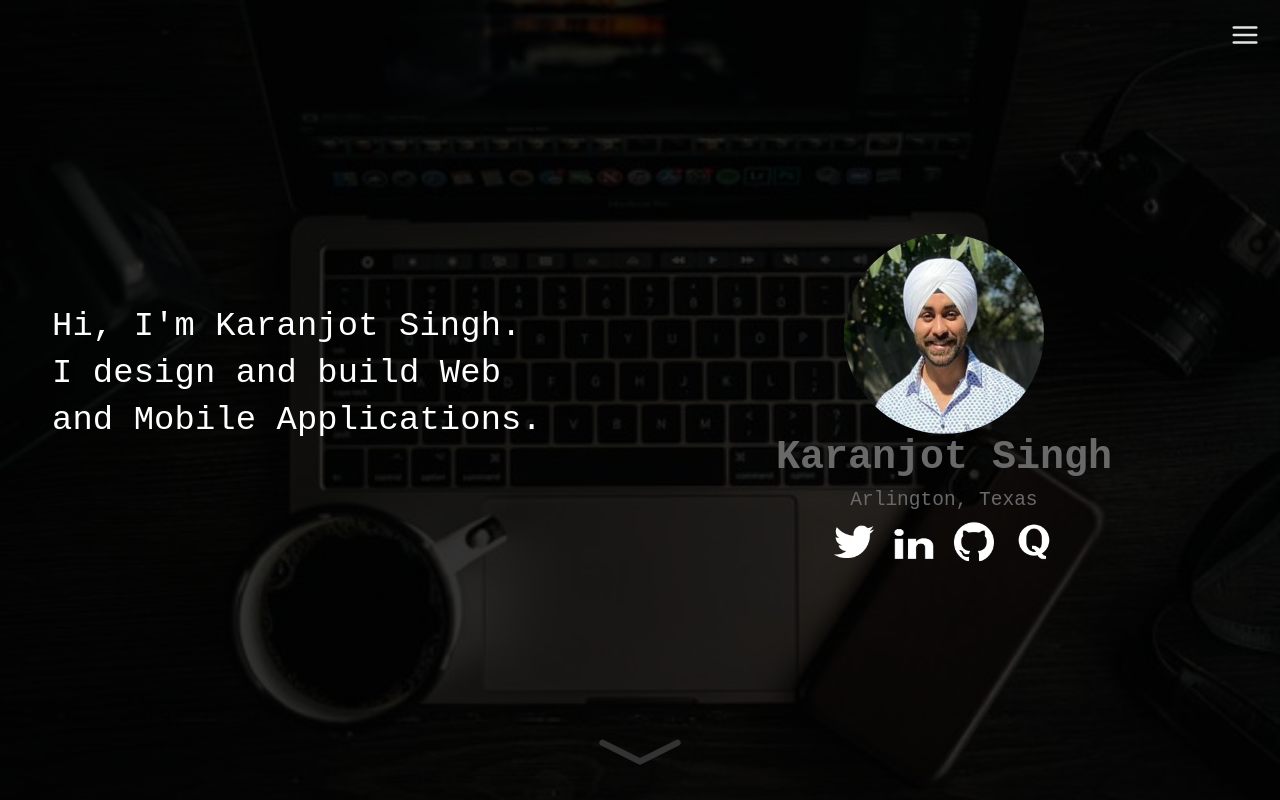
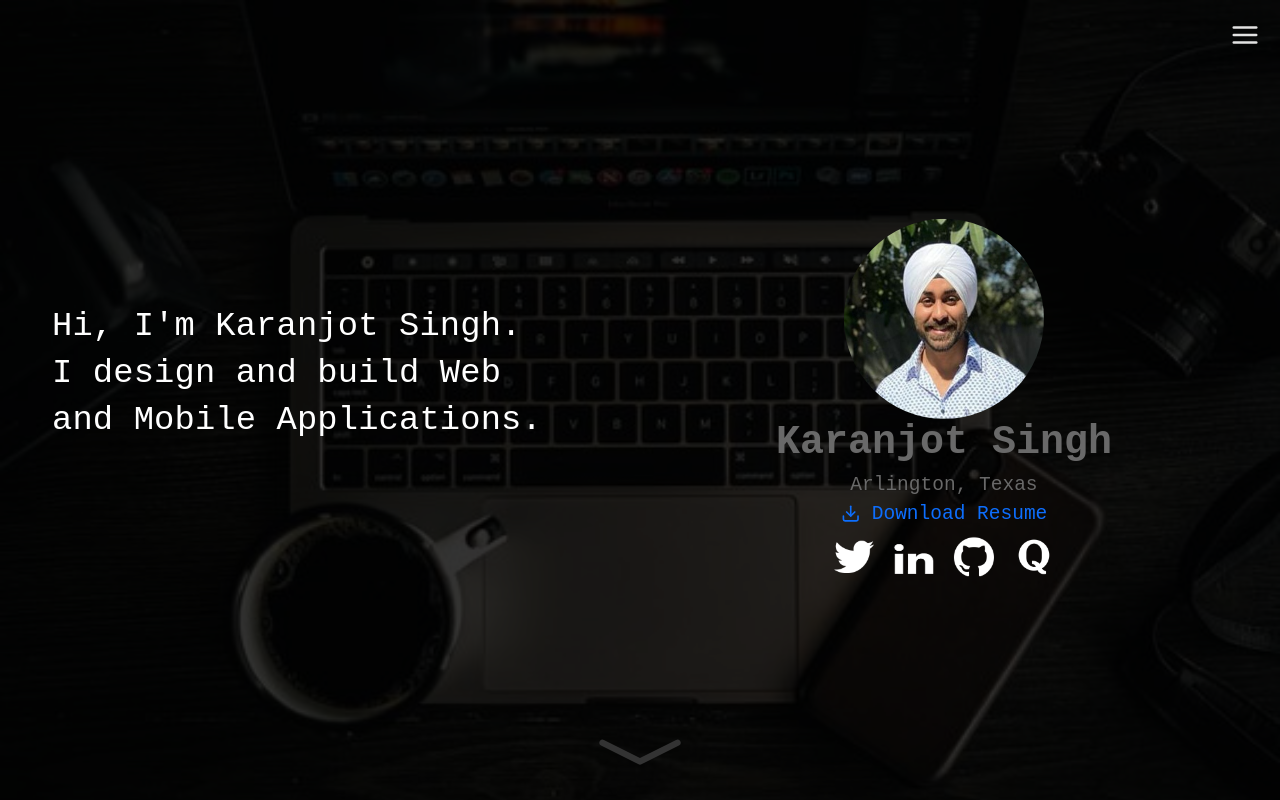
Before and after one commit to Karanjot1995/karanjot1995.github.io, a React (Create React App) app: page / in a window 1280 px wide. Shown: the top 800 px of the page. Built offline with nearby package versions, Linux system fonts and the light colour scheme.

Commit message:
deploying

```diff
--- a/package.json
+++ b/package.json
@@ -20,7 +20,7 @@
     "web-vitals": "^1.1.2"
   },
   "scripts": {
-    "start": "react-scripts start",
+    "start": "PORT=3000 react-scripts start",
     "build": "react-scripts build",
     "test": "react-scripts test",
     "eject": "react-scripts eject",
--- a/src/components/Portfolio.js
+++ b/src/components/Portfolio.js
@@ -4,7 +4,7 @@ import cover from '../images/cover1.jpeg';
 import ReactDOM from 'react-dom';
 import './portfolio.scss';
 import { BsChevronCompactDown } from 'react-icons/bs';
-import {FiMenu} from 'react-icons/fi'
+import {FiMenu,FiDownload} from 'react-icons/fi'
 import Slider from "react-slick";
 import "slick-carousel/slick/slick.css";
 import "slick-carousel/slick/slick-theme.css";
@@ -98,6 +98,7 @@ function Portfolio() {
               <img src={require('../images/profile.jpg').default} className="profile" height="200" width="200"/>
               <h2 className="name fs-40"><b>Karanjot Singh</b></h2>
               <h4 className="city">Arlington, Texas</h4>
+              <a className="resume" href="/resume.pdf" target="_blank"><h4><FiDownload/> Download Resume</h4></a>
               <div className="social-links">
                 {/* <a href="#"><img src={require('../images/images/facebook.png').default}/></a> */}
                 <a href="https://twitter.com/sleepy_singh" target="_blank"><img src={require('../images/images/twitter.png').default}/></a>
--- a/src/components/portfolio.scss
+++ b/src/components/portfolio.scss
@@ -13,6 +13,9 @@
 }
 .pd-t-5{
   padding-top:3rem;
+}
+.resume{
+	text-decoration: none;
 }
 .heading{
 	font-size: 45px;
```
Also changed, not shown: 2 other files (tests, documents, lock files or other folders).
